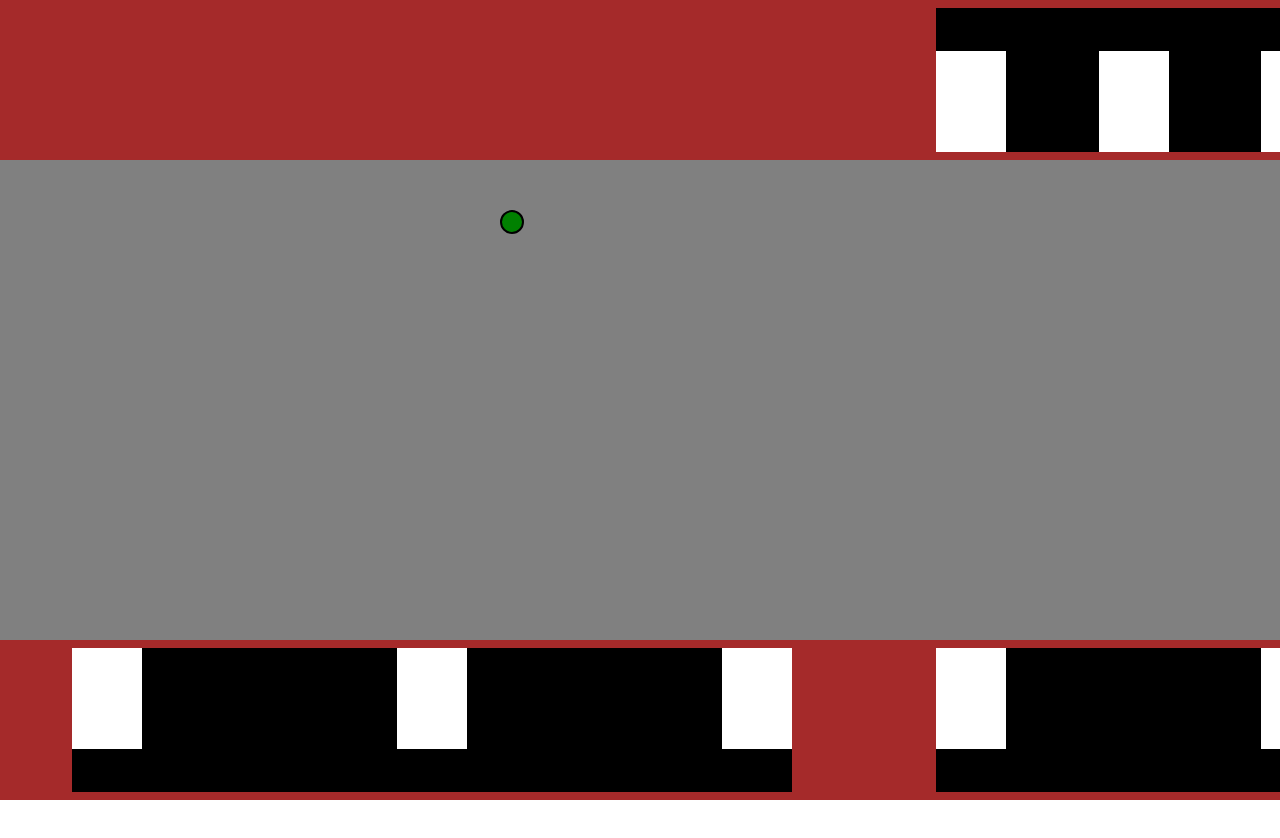
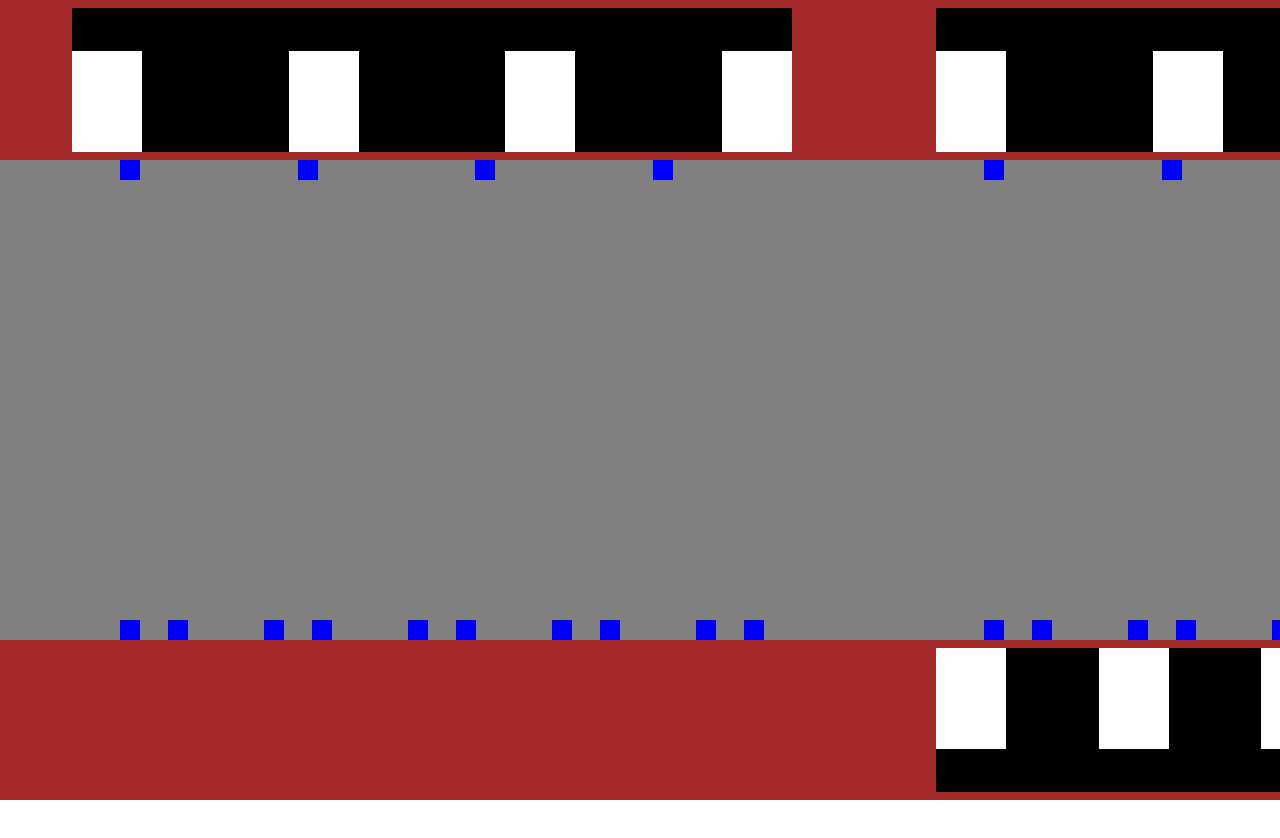
Before and after one commit to mt-xing/train-game, a React (Create React App) app: page / in a window 1280 px wide. Shown: the top 838 px of the page. Built offline with nearby package versions, Linux system fonts and the light colour scheme.

Commit message:
Boarding Pos Stub

```diff
--- a/src/components/game/index.tsx
+++ b/src/components/game/index.tsx
@@ -5,6 +5,8 @@ import './index.css';
 import { Pax } from '../../model/pax';
 import { carGap, carLength, platformWidth as pWidthAsu } from '../../consts/balanceConsts';
 import { Pos, getScrollFrac } from '../../utils';
+import TrainGame from '../../model/game';
+import { testLevel } from '../../levels';
 
 const p = new Pax({
 	destination: 'a', timing: [], blue: false, reservation: false, women: false, handicap: false
@@ -12,6 +14,9 @@ const p = new Pax({
 p.spawn([500, 50]);
 
 const platformSize = [6 * (carLength + carGap), 100] as Pos;
+
+const game = new TrainGame(testLevel);
+game.step(20000);
 
 function Game() {
 	const [scroll, setScroll] = useState(0);
@@ -23,6 +28,7 @@ function Game() {
 		const ev2 = () => {
 			setWindowWidth(window.innerWidth);
 			setWindowHeight(window.innerHeight);
+			ev1();
 		};
 		window.addEventListener('resize', ev2);
 		return () => {
@@ -45,7 +51,7 @@ function Game() {
 		if (scrollNeeded <= 0) {
 			body.style.height = '';
 		} else {
-			body.style.height = `${100 + (scrollNeeded / 10)}vh`;
+			body.style.height = `${100 + (scrollNeeded / 20)}vh`;
 		}
 
 		return () => { body.style.height = ''; };
@@ -53,9 +59,17 @@ function Game() {
 
 	return (
 		<main className="game">
-			<Track flip={true} trainState={'idle'} trainDoors={5} trainCars={4} maxDoors={5} maxCars={6} startPx={startPx} />
-			<Platform pax={[p]} startPx={startPx} />
-			<Track flip={false} trainState={'idle'} trainDoors={3} trainCars={6} maxDoors={5} maxCars={6} startPx={startPx} />
+			<Track
+				flip={true}
+				trackState={game.state.tracks[0]}
+				startPx={startPx}
+			/>
+			<Platform pax={[p]} startPx={startPx} pxPerAsu={pxPerAsu} boardingPos={game.boardingPos} />
+			<Track
+				flip={false}
+				trackState={game.state.tracks[1]}
+				startPx={startPx}
+			/>
 		</main>
 	);
 }
--- a/src/components/game/platform/index.css
+++ b/src/components/game/platform/index.css
@@ -12,3 +12,10 @@
 	background: green;
 	position: absolute;
 }
+
+.bp {
+	width: 20px;
+	height: 20px;
+	background: blue;
+	position: absolute;
+}
--- a/src/components/game/platform/index.tsx
+++ b/src/components/game/platform/index.tsx
@@ -1,21 +1,49 @@
-import React from 'react';
+import React, { useCallback, useState } from 'react';
 import './index.css';
-import { PaxBase } from '../../../model/pax';
+import { Pax, PaxBase } from '../../../model/pax';
+import { BoardingPos } from '../../../model/boardingPos';
 
 type PlatformProps = {
 	startPx: number;
 	pax: PaxBase[];
+	pxPerAsu: number;
+	boardingPos: [BoardingPos[], BoardingPos[]];
 };
 
 function Platform(props: PlatformProps) {
-	const { pax, startPx } = props;
+	const {
+		pax, startPx, boardingPos, pxPerAsu
+	} = props;
+
+	const [selectedPlayer, setSelectedPlayer] = useState<null | PaxBase>(null);
+	const queuePos = useCallback((dest: BoardingPos) => {
+		if (selectedPlayer === null) { return; }
+		const sp = selectedPlayer;
+		sp.queueTarget(dest.position, () => {
+			dest.enqueuePax(sp as Pax);
+		});
+		setSelectedPlayer(null);
+	}, [selectedPlayer]);
 
 	return (
 		<section className='platform'>
+			{
+				boardingPos[0].map((bp, i) => <div className="bp" key={i} style={{
+					top: `${bp.position[1] * pxPerAsu}px`,
+					left: `${bp.position[0] * pxPerAsu - startPx}px`,
+				}} onClick={() => queuePos(bp)} />)
+			}
 			{pax.map((p) => (p.position ? <div className='player' key={p.id} style={{
-				top: `${p.position[1]}px`,
-				left: `${p.position[0] - startPx}px`,
-			}} /> : null))}
+				top: `${p.position[1] * pxPerAsu}px`,
+				left: `${p.position[0] * pxPerAsu - startPx}px`,
+				background: p === selectedPlayer ? 'red' : undefined,
+			}} onClick={() => (p.userControllable ? setSelectedPlayer(p) : undefined)} /> : null))}
+			{
+				boardingPos[1].map((bp, i) => <div className="bp" key={i} style={{
+					top: `${bp.position[1] * pxPerAsu - 20}px`,
+					left: `${bp.position[0] * pxPerAsu - startPx}px`,
+				}} />)
+			}
 		</section>
 	);
 }
--- a/src/components/game/track/index.css
+++ b/src/components/game/track/index.css
@@ -32,7 +32,7 @@
 	background: white;
 }
 
-.train.arriving {
+.train.pre {
 	transform: translateX(-100%);
 	transition: none;
 }
@@ -42,7 +42,7 @@
 	transition: transform 10s ease-in;
 }
 
-.track.flip .train.arriving {
+.track.flip .train.pre {
 	transform: translateX(100%);
 }
 
--- a/src/components/game/track/index.tsx
+++ b/src/components/game/track/index.tsx
@@ -2,15 +2,12 @@ import React, { useEffect, useMemo } from 'react';
 import { assertUnreachable } from '../../../utils';
 import './index.css';
 import { computeDoorsForPos, firstCarStoppingPos } from '../../../model/track';
+import { TrackState } from '../../../model/stateTypes';
 
 type TrackProps = {
 	/** Flipped = left or up */
 	flip: boolean;
-	trainState: 'arriving' | 'idle' | 'departing' | 'none';
-	trainDoors: number;
-	trainCars: number;
-	maxDoors: number;
-	maxCars: number;
+	trackState: TrackState;
 	startPx: number;
 };
 
@@ -18,8 +15,14 @@ const doorWidth = 70;
 
 function Track(props: TrackProps) {
 	const {
-		flip, trainState, trainDoors, trainCars, maxDoors, maxCars, startPx,
+		flip, trackState, startPx,
 	} = props;
+	const {
+		trainState, trainDoors, trainCars, boardingPos,
+	} = trackState;
+
+	const maxCars = boardingPos.length;
+	const maxDoors = boardingPos[0].length;
 
 	useEffect(() => {
 		if (trainDoors > maxDoors || trainCars > maxCars) {
@@ -29,9 +32,9 @@ function Track(props: TrackProps) {
 
 	const trainClass = useMemo(() => {
 		switch (trainState) {
+		case 'none':
+			return 'pre';
 		case 'arriving':
-		case 'none':
-			return 'arriving';
 		case 'idle':
 			return '';
 		case 'departing':
--- a/src/levels/index.ts
+++ b/src/levels/index.ts
@@ -23,7 +23,37 @@ const genericPaxA: PaxConfig = {
 const genericPaxB = { ...genericPaxA, destination: 'b' };
 
 export const testLevel: Level = {
-	trains: [[], []],
+	trains: [[{
+		destination: 'a',
+		uiTime: 0,
+		type: 'local',
+		airport: false,
+		cars: 6,
+		doors: 4,
+		women: null,
+		blue: null,
+		reserved: false,
+	}], [{
+		destination: 'b',
+		uiTime: 3,
+		type: 'local',
+		airport: false,
+		cars: 4,
+		doors: 5,
+		women: null,
+		blue: null,
+		reserved: false,
+	}, {
+		destination: 'b',
+		uiTime: 8,
+		type: 'rapid',
+		airport: false,
+		cars: 6,
+		doors: 5,
+		women: null,
+		blue: null,
+		reserved: false,
+	}]],
 	timeInitial: 10000,
 	timeGap: 30000,
 	health: 100,
--- a/src/model/game.ts
+++ b/src/model/game.ts
@@ -3,6 +3,7 @@ import { BoardingResult, canBoardFast } from '../controller/boarding';
 import { missedTrainDeduction, resultToHealthDeduction } from '../controller/health';
 import { Level } from '../levels';
 import { Pos } from '../utils';
+import { BoardingPos } from './boardingPos';
 import { Pax, PaxBase, PaxConfig } from './pax';
 import { GameState, TrackState } from './stateTypes';
 import Track from './track';
@@ -85,6 +86,10 @@ export default class TrainGame {
 		};
 	}
 
+	get boardingPos(): [BoardingPos[], BoardingPos[]] {
+		return this.tracks.map((x) => x.boardingPos.flat(3)) as [BoardingPos[], BoardingPos[]];
+	}
+
 	sendPaxToLoc(pax: Pax, loc: Pos, callback?: () => void) {
 		if (!pax.isSpawned) {
 			this.paxQueue = this.paxQueue.filter((x) => x !== pax);
--- a/src/model/stateTypes.ts
+++ b/src/model/stateTypes.ts
@@ -7,7 +7,7 @@ export type PaxState = {
 };
 
 export type TrackState = {
-	state: 'none' | 'arriving' | 'idle' | 'departing',
+	trainState: 'none' | 'arriving' | 'idle' | 'departing',
 	trainCars: number,
 	trainDoors: number,
 	boardingPos: BoardingPosType[][][],
--- a/src/model/track.ts
+++ b/src/model/track.ts
@@ -201,7 +201,7 @@ export default class Track {
 		if (this.stationTrain.state === 'none') {
 			if (this.trains.length === 0) {
 				return {
-					state: this.stationTrain.state,
+					trainState: this.stationTrain.state,
 					trainCars: 0,
 					trainDoors: 0,
 					boardingPos: this.boardingPosConfigCache,
@@ -209,14 +209,14 @@ export default class Track {
 			}
 			const nextTrain = this.trains[this.trains.length - 1];
 			return {
-				state: this.stationTrain.state,
+				trainState: this.stationTrain.state,
 				trainCars: nextTrain.cars,
 				trainDoors: nextTrain.doors,
 				boardingPos: this.boardingPosConfigCache,
 			};
 		}
 		return {
-			state: this.stationTrain.state,
+			trainState: this.stationTrain.state,
 			trainCars: this.stationTrain.train.config.cars,
 			trainDoors: this.stationTrain.train.config.doors,
 			boardingPos: this.boardingPosConfigCache,
```
